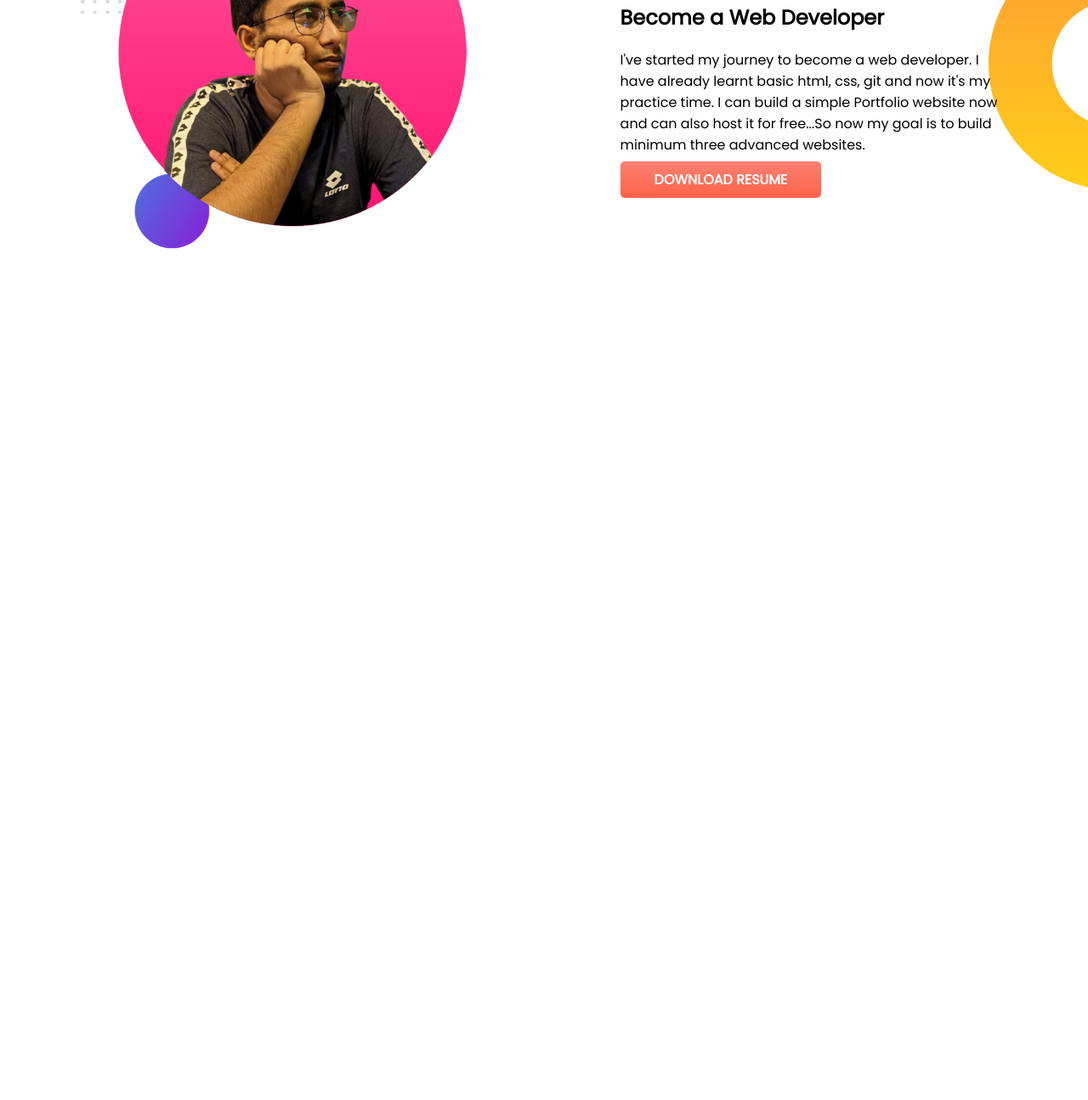
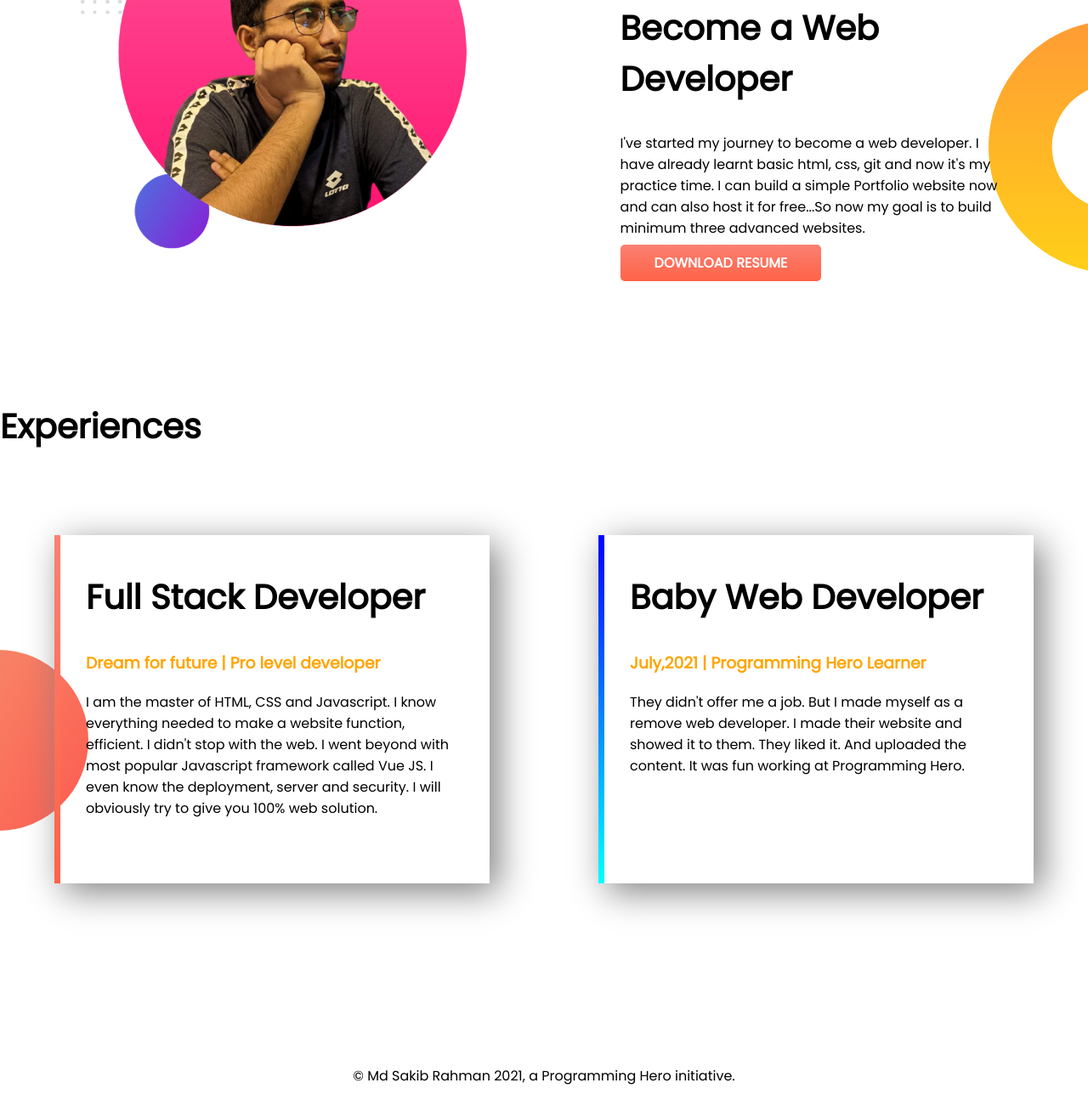
Before and after one commit to sakibrahman884/developer-portfolio, a plain HTML site: page index.html in a window 1280 px wide. Shown: the part 868-2163 px from the top of the page at 85% size. Before the commit the page ends 1323 px from the top, so only its background shows below. Drawn offline with Linux system fonts and the light colour scheme.

Commit message:
final-product

```diff
--- a/index.html
+++ b/index.html
@@ -14,7 +14,7 @@
 </head>
 
 <body>
-    <section class="top-banner">
+    <section class="top-banner decoration">
         <div class="half-width">
             <h1>Welcome to</h1>
             <h1><span style="color: orange;">Md Sakib Rahman</span> World!</h1>
@@ -27,7 +27,7 @@
             <img id="first-image" src="images/webpic1.png" alt="">
         </div>
     </section>
-    <section class="dream-big">
+    <section class="dream-big decoration">
         <div class="half-width">
             <img src="images/webpic2.png" alt="">
         </div>
@@ -40,7 +40,24 @@
         </div>
     </section>
 
-
+    <section class="Experience-part">
+        <h2>Experiences</h2>
+         <div class="decoration">
+            <div id="full-dev" class="shadow">
+                <h2>Full Stack Developer</h2>
+                <h3 style="color: orange;">Dream for future | Pro level developer</h3>
+                <p>I am the master of HTML, CSS and Javascript. I know everything needed to make a website function, efficient. I didn't stop with the web. I went beyond with most popular Javascript framework called Vue JS. I even know the deployment, server and security. I will obviously try to give you 100% web solution.</p>
+            </div>
+            <div id="baby-dev" class="shadow">
+                <h2>Baby Web Developer</h2>
+                <h3 style="color: orange;">July,2021 | Programming Hero Learner</h3>
+                <p>They didn't offer me a job. But I made myself as a remove web developer. I made their website and showed it to them. They liked it. And uploaded the content. It was fun working at Programming Hero.</p>
+            </div>
+        </div>
+    </section>
+    <footer>
+        <p style="text-align: center;">© Md Sakib Rahman 2021, a Programming Hero initiative.</p>
+    </footer>
 </body>
 
 </html>
--- a/style.css
+++ b/style.css
@@ -5,7 +5,10 @@ body{
 h1{
     font-size: 50px;
 }
-section{
+h2{
+    font-size: 40px;
+}
+.decoration{
     display: flex;
     margin-bottom: 150px;
 }
@@ -36,4 +39,30 @@ section{
     background-image: url(images/dream-bg.png);
     background-repeat: no-repeat;
     background-position: right;
+    background-position-y: bottom;
 }
+.shadow{
+    box-shadow: 10px 10px 40px gray;
+    width: 40%;
+    margin: 5%;
+    padding-left: 30px;
+    padding-right: 30px;
+    padding-top: 10px;
+    padding-bottom: 60px;
+}
+#baby-dev{
+    border-left: 7px solid;
+    border-image: linear-gradient(blue, cyan);
+    border-image-slice: 1;
+}
+#full-dev{
+    border-left: 7px solid;
+    border-image: linear-gradient(salmon,tomato);
+    border-image-slice: 1;
+}
+.Experience-part{
+    background-image: url(images/exp-bg.png);
+    background-position-x: 0;
+    background-position-y: 70%;
+    background-repeat: no-repeat;
+}
```
Also changed, not shown: images/chad.png (deleted), images/jhankar.png (deleted), images/jhankar2.png (deleted), images/my-bg.png (deleted), images/my-bg2.png (deleted), images/shirt.png (deleted), images/think.png (deleted), showoff/IMG20201009081520-01.jpeg (deleted), showoff/IMG_20181130_133830.jpg (deleted), showoff/received_189547223021556.jpeg (deleted), showoff/received_624230611686114-01.jpeg (deleted), 1 other file.
